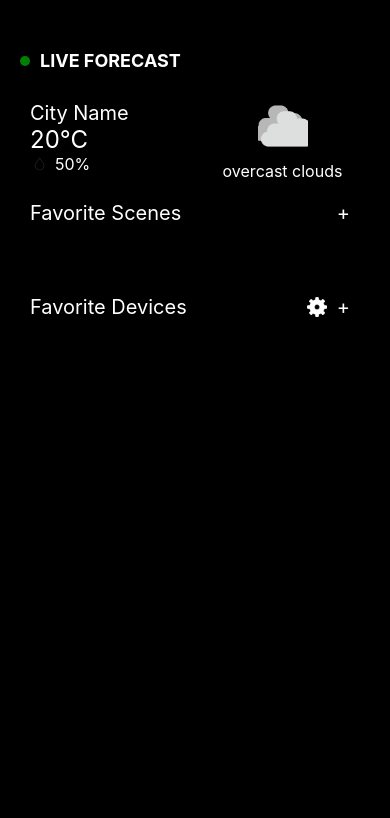
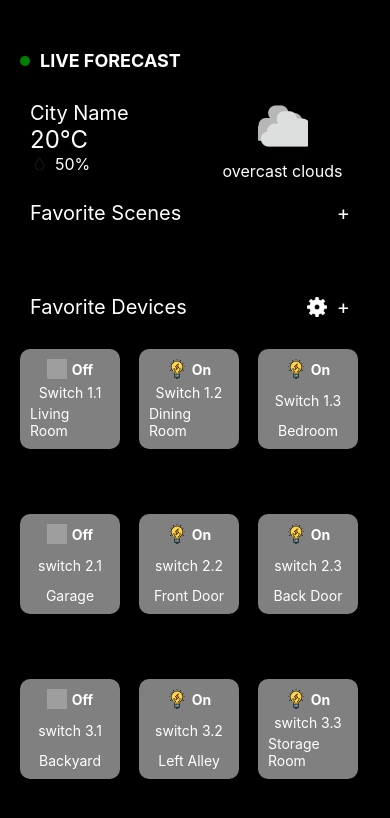
Before and after one commit to ChrisNulis/SmartHomeDashboard, a React Native app: screen / in a window 390 px wide. Shown: the top 818 px of the page. Built offline with nearby package versions, Linux system fonts and the light colour scheme; grey boxes are pictures that could not be loaded.

Commit message:
Completed cards and card, WiP on styling next

```diff
--- a/App.tsx
+++ b/App.tsx
@@ -4,8 +4,8 @@ import Header from './src/components/Header/Header';
 import Weather from './src/components/Weather/Weather';
 import Scenes from './src/components/Scenes/Scenes';
 import Devices from './src/components/Devices/Devices';
+import Cards from './src/components/Cards/Cards';
 import { devices } from './src/dataMockUp';
-
 
 const App = () => {
   return (
@@ -15,6 +15,7 @@ const App = () => {
         <Weather />
         <Scenes />
         <Devices />
+        <Cards devices={devices} />
       </View>
     </View>
   );
--- /dev/null
+++ b/src/components/Cards/Card/Card.tsx
@@ -0,0 +1,66 @@
+import React from 'react';
+import { View, Text, StyleSheet, Image } from 'react-native';
+
+interface CardProps {
+  status: boolean;
+  switch: string;
+  location: string;
+}
+
+const Card: React.FC<CardProps> = ({ status, switch: switchName, location }) => {
+  const iconSource = status
+    ? require('../../../../assets/onLightbulb.png')
+    : require('../../../../assets/offLightbulb.png');
+
+  const statusText = status ? 'On' : 'Off';
+
+  return (
+    <View style={styles.container}>
+      <View style={styles.content}>
+        <View style={styles.bulbStatus}>
+          <Image source={iconSource} style={styles.icon} />
+          <Text style={styles.statusText}>{statusText}</Text>
+        </View>
+        <Text style={styles.text}>{switchName}</Text>
+        <Text style={styles.text}>{location}</Text>
+      </View>
+    </View>
+  );
+};
+
+const styles = StyleSheet.create({
+  container: {
+    width: 100,
+    height: 100,
+    borderRadius: 10,
+    backgroundColor: 'gray',
+    padding: 10,
+    justifyContent: 'center',
+    alignItems: 'center',
+  },
+  content: {
+    flex: 1,
+    justifyContent: 'space-between',
+    alignItems: 'center',
+  },
+  bulbStatus: {
+    flexDirection: 'row',
+    alignItems: 'center',
+  },
+  text: {
+    color: 'white',
+    fontSize: 14,
+  },
+  icon: {
+    width: 20,
+    height: 20,
+    marginRight: 5,
+  },
+  statusText: {
+    color: 'white',
+    fontSize: 14,
+    fontWeight: 'bold',
+  },
+});
+
+export default Card;
--- /dev/null
+++ b/src/components/Cards/Cards.tsx
@@ -0,0 +1,33 @@
+import React from 'react';
+import { View, StyleSheet } from 'react-native';
+import Card from './Card/Card';
+
+const Cards: React.FC<CardsProps> = ({ devices }) => {
+  return (
+    <View style={styles.container}>
+      {devices.map((device, index) => (
+        <View key={index} style={[styles.cardWrapper, index % 3 !== 2 && styles.cardSpacing]}>
+          <Card {...device} />
+        </View>
+      ))}
+    </View>
+  );
+};
+
+const styles = StyleSheet.create({
+  container: {
+    flex: 1,
+    flexDirection: 'row',
+    flexWrap: 'wrap',
+    justifyContent: 'space-between',
+  },
+  cardWrapper: {
+    width: '32%',
+    marginBottom: 15,
+  },
+  cardSpacing: {
+    marginRight: '2%',
+  },
+});
+
+export default Cards;
--- a/src/components/Devices/Devices.tsx
+++ b/src/components/Devices/Devices.tsx
@@ -21,6 +21,7 @@ const styles = StyleSheet.create({
     paddingHorizontal: 20,
     paddingVertical: 10,
     backgroundColor: 'black',
+    marginBottom: 20,
   },
   title: {
     color: 'white',
```
Also changed, not shown: src/components/Card/Card.tsx (deleted).
